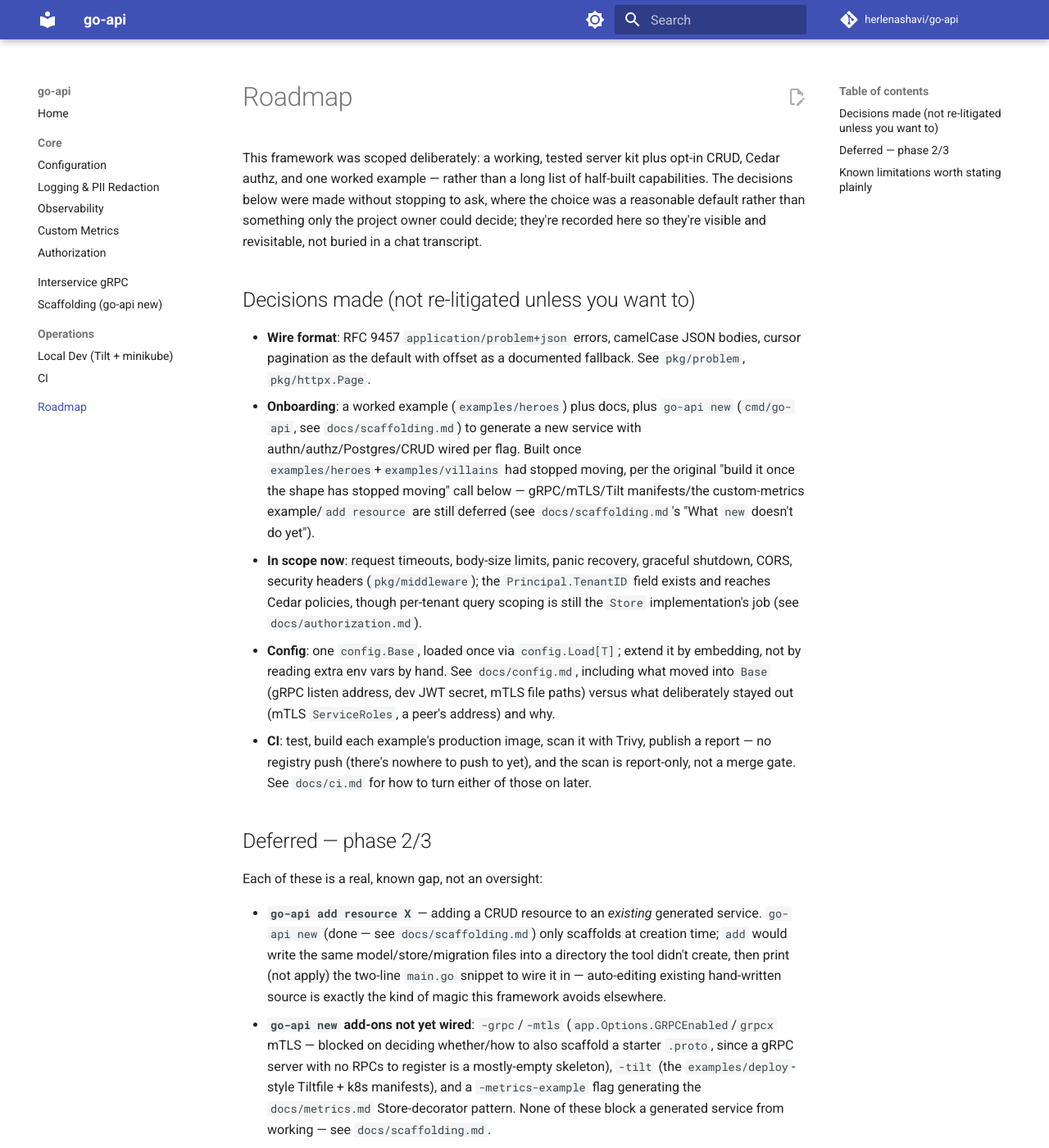
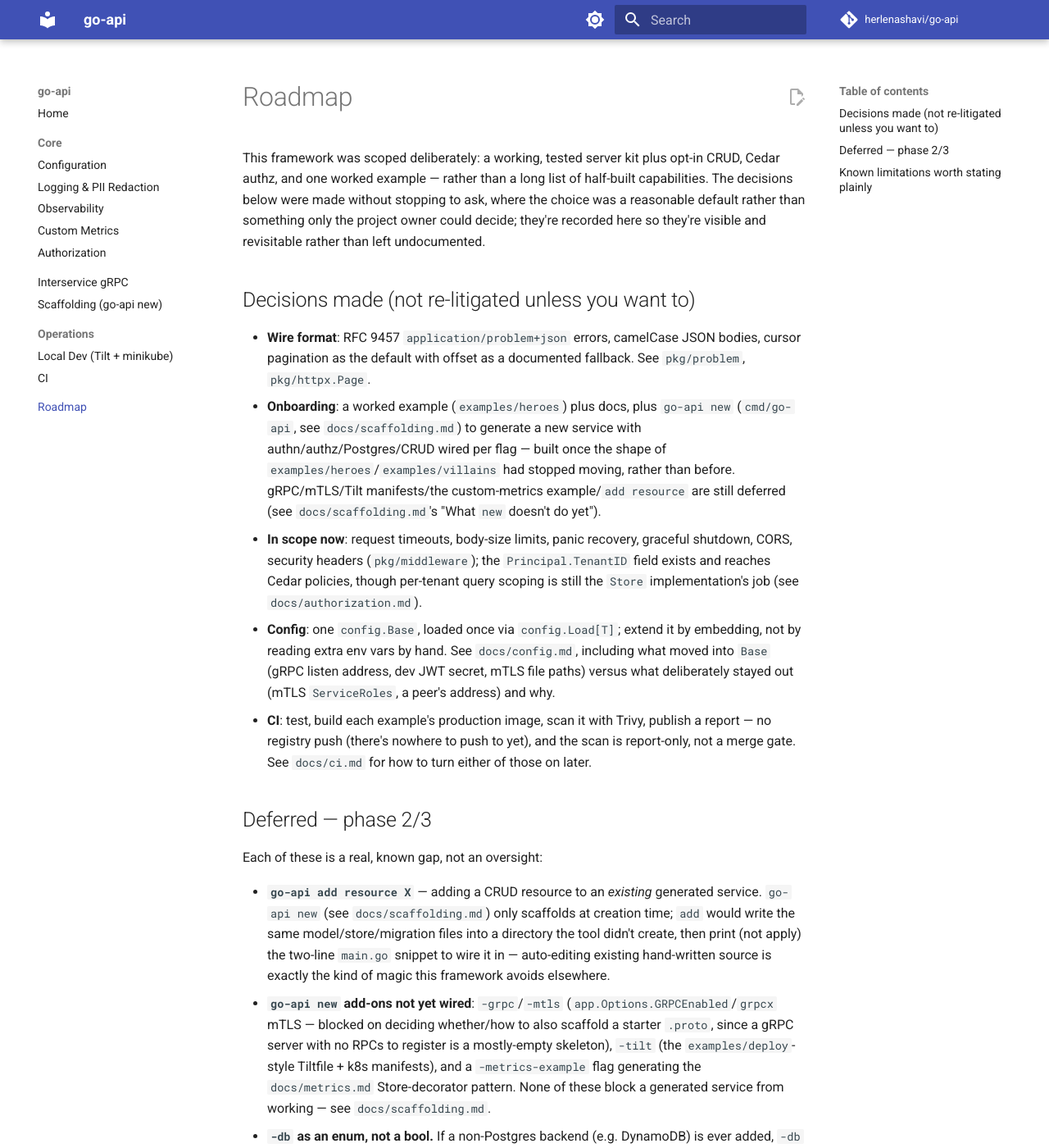
Before and after one commit to herlenashavi/go-api, an MkDocs documentation site: the page built from docs/roadmap.md, in a window 1280 px wide and 1400 px high. Shown: the whole window at 82% size. Built offline with MkDocs 1.6.1 and Material for MkDocs 9.7.7, drawn with Linux system fonts in a browser that asks for light colours; comment, search, counter and statistics services are not loaded; some of the changed text lies outside the part shown.

Commit message:
docs/roadmap.md: fix dangling reference, tone-polish added bullets
"per the original ... call below" pointed at text that no longer exists
— I replaced the old "Scaffolding CLI" deferred bullet (which had that
exact phrase) with new, more specific bullets in an earlier PR and never
updated this cross-reference. Inlined it instead of pointing "below".

Also reworded a few phrases from my own additions that read more like
notes to a reviewer than documentation ("flagged now", "(done — see
...)", "not buried in a chat transcript").

Co-Authored-By: Claude Sonnet 5 <noreply@anthropic.com>

```diff
--- a/docs/roadmap.md
+++ b/docs/roadmap.md
@@ -5,7 +5,7 @@ opt-in CRUD, Cedar authz, and one worked example — rather than a long list
 of half-built capabilities. The decisions below were made without
 stopping to ask, where the choice was a reasonable default rather than
 something only the project owner could decide; they're recorded here so
-they're visible and revisitable, not buried in a chat transcript.
+they're visible and revisitable rather than left undocumented.
 
 ## Decisions made (not re-litigated unless you want to)
 
@@ -14,12 +14,11 @@ they're visible and revisitable, not buried in a chat transcript.
   documented fallback. See `pkg/problem`, `pkg/httpx.Page`.
 - **Onboarding**: a worked example (`examples/heroes`) plus docs, plus
   `go-api new` (`cmd/go-api`, see `docs/scaffolding.md`) to generate a new
-  service with authn/authz/Postgres/CRUD wired per flag. Built once
-  `examples/heroes`+`examples/villains` had stopped moving, per the
-  original "build it once the shape has stopped moving" call below —
-  gRPC/mTLS/Tilt manifests/the custom-metrics example/`add resource` are
-  still deferred (see `docs/scaffolding.md`'s "What `new` doesn't do
-  yet").
+  service with authn/authz/Postgres/CRUD wired per flag — built once the
+  shape of `examples/heroes`/`examples/villains` had stopped moving,
+  rather than before. gRPC/mTLS/Tilt manifests/the custom-metrics
+  example/`add resource` are still deferred (see `docs/scaffolding.md`'s
+  "What `new` doesn't do yet").
 - **In scope now**: request timeouts, body-size limits, panic recovery,
   graceful shutdown, CORS, security headers (`pkg/middleware`); the
   `Principal.TenantID` field exists and reaches Cedar policies, though
@@ -40,8 +39,8 @@ they're visible and revisitable, not buried in a chat transcript.
 Each of these is a real, known gap, not an oversight:
 
 - **`go-api add resource X`** — adding a CRUD resource to an *existing*
-  generated service. `go-api new` (done — see `docs/scaffolding.md`)
-  only scaffolds at creation time; `add` would write the same
+  generated service. `go-api new` (see `docs/scaffolding.md`) only
+  scaffolds at creation time; `add` would write the same
   model/store/migration files into a directory the tool didn't create,
   then print (not apply) the two-line `main.go` snippet to wire it in —
   auto-editing existing hand-written source is exactly the kind of magic
```
Also changed, not shown: other parts of docs/roadmap.md (+1 -1 lines).
